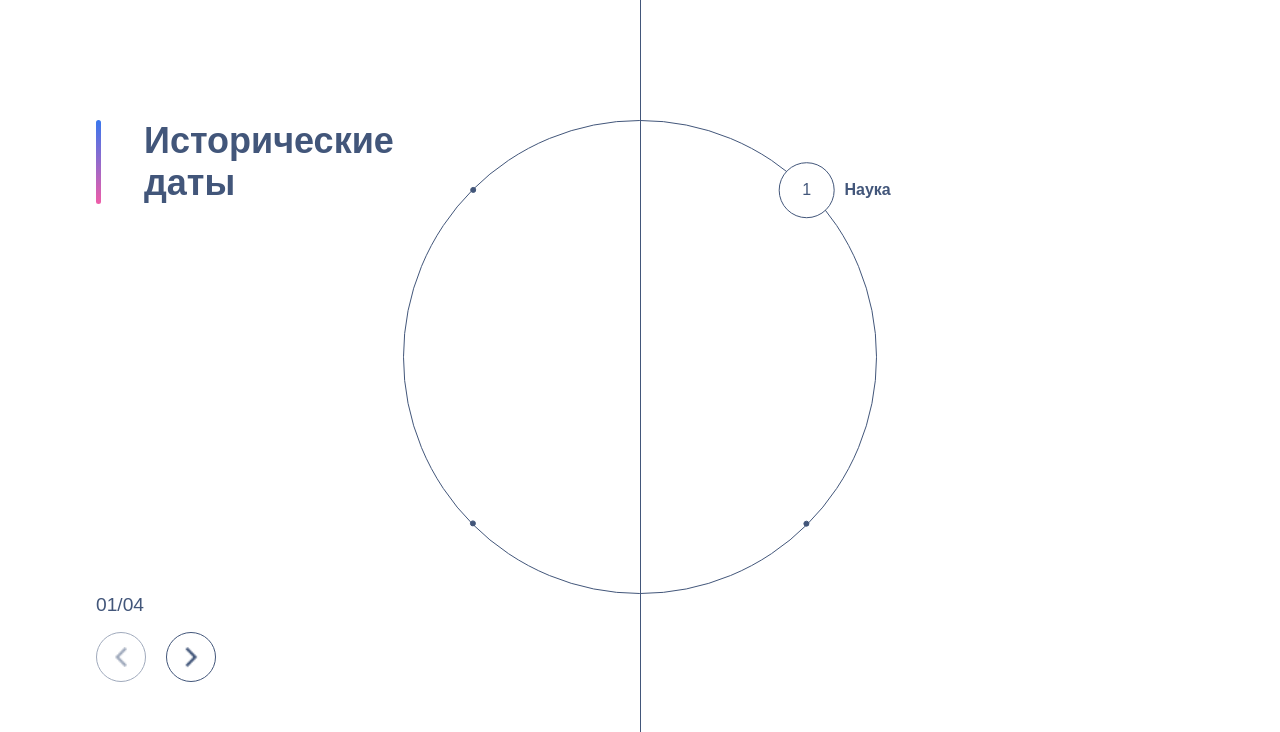
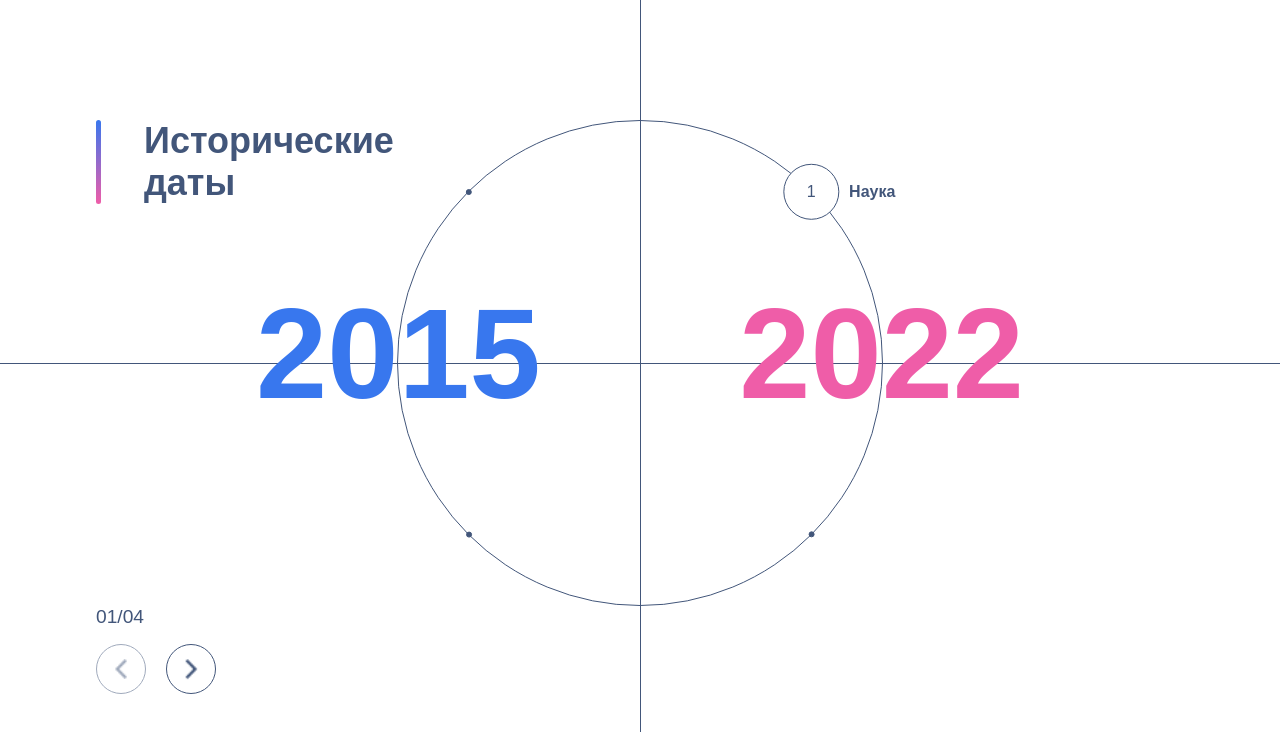
Before and after one commit to IlyaShevchenkoSwimmer/OnlyHR, a React app: page / in a window 1280 px wide. Shown: the top 732 px of the page. Built offline with nearby package versions, Linux system fonts and the light colour scheme.

Commit message:
made big years

```diff
--- a/package.json
+++ b/package.json
@@ -15,7 +15,8 @@
   "dependencies": {
     "@babel/runtime": "^7.27.1",
     "react": "^19.1.0",
-    "react-dom": "^19.1.0"
+    "react-dom": "^19.1.0",
+    "swiper": "^11.2.6"
   },
   "devDependencies": {
     "@babel/core": "^7.27.1",
--- a/src/App.scss
+++ b/src/App.scss
@@ -1,4 +1,6 @@
 $primary-color: #42567a;
+$pink-color: #ef5da8;
+$blue-color: #3877ee;
 
 * {
   margin: 0;
@@ -24,3 +26,11 @@ body {
   width: 1px;
   background-color: $primary-color;
 }
+
+.second-middle-line {
+  position: absolute;
+  top: calc(15vh + 19vw);
+  height: 1px;
+  width: 100%;
+  background-color: $primary-color;
+}
--- a/src/App.tsx
+++ b/src/App.tsx
@@ -6,6 +6,7 @@ export default function App() {
   return (
     <>
       <div className="middle-line"></div>
+      <div className="second-middle-line"></div>
       <Block />
     </>
   );
--- a/src/components/Block.tsx
+++ b/src/components/Block.tsx
@@ -6,6 +6,7 @@ import BlockYearsWheel from "./BlockYearsWheel";
 import { historicalDates } from "../historicalDates";
 import { useState } from "react";
 import BlockWheelArrows from "./BlockWheelArrows";
+import BlockBigYears from "./BlockBigYears";
 
 export default function Block() {
   const [choosenDate, setChoosenDate] = useState<number>(0);
@@ -23,6 +24,10 @@ export default function Block() {
         choosenDate={choosenDate}
         setChoosenDate={setChoosenDate}
       />
+      <BlockBigYears
+        historicalDates={historicalDates}
+        choosenDate={choosenDate}
+      />
     </section>
   );
 }
--- /dev/null
+++ b/src/components/BlockBigYears.scss
@@ -0,0 +1,23 @@
+$pink-color: #ef5da8;
+$blue-color: #3877ee;
+
+.big-years {
+  position: absolute;
+  top: calc(15vh + 19vw - 6.5vw);
+  width: 60%;
+  left: 20%;
+  display: flex;
+  justify-content: space-between;
+
+  & h1 {
+    font-size: 10vw;
+
+    &:nth-last-child(even) {
+      color: $blue-color;
+    }
+
+    &:nth-last-child(odd) {
+      color: $pink-color;
+    }
+  }
+}
--- /dev/null
+++ b/src/components/BlockBigYears.tsx
@@ -0,0 +1,19 @@
+import { HistoricalDate } from "../historicalDates";
+import "./BlockBigYears.scss";
+
+interface BlockBigYearsProps {
+  historicalDates: HistoricalDate[];
+  choosenDate: number;
+}
+
+export default function BlockBigYears({
+  historicalDates,
+  choosenDate,
+}: BlockBigYearsProps) {
+  return (
+    <article className="big-years">
+      <h1>{historicalDates[choosenDate].from}</h1>
+      <h1>{historicalDates[choosenDate].to}</h1>
+    </article>
+  );
+}
--- a/src/components/BlockWheel.scss
+++ b/src/components/BlockWheel.scss
@@ -3,8 +3,8 @@ $primary-color: #42567a;
 .wheel {
   margin: 0 auto;
   position: relative;
-  width: 37vw;
-  height: 37vw;
+  width: 38vw;
+  height: 38vw;
   border-radius: 50%;
   border: 1px solid $primary-color;
   transition: all 0.5s ease-in-out;
```
Also changed, not shown: 1 other file (tests, documents, lock files or other folders).
